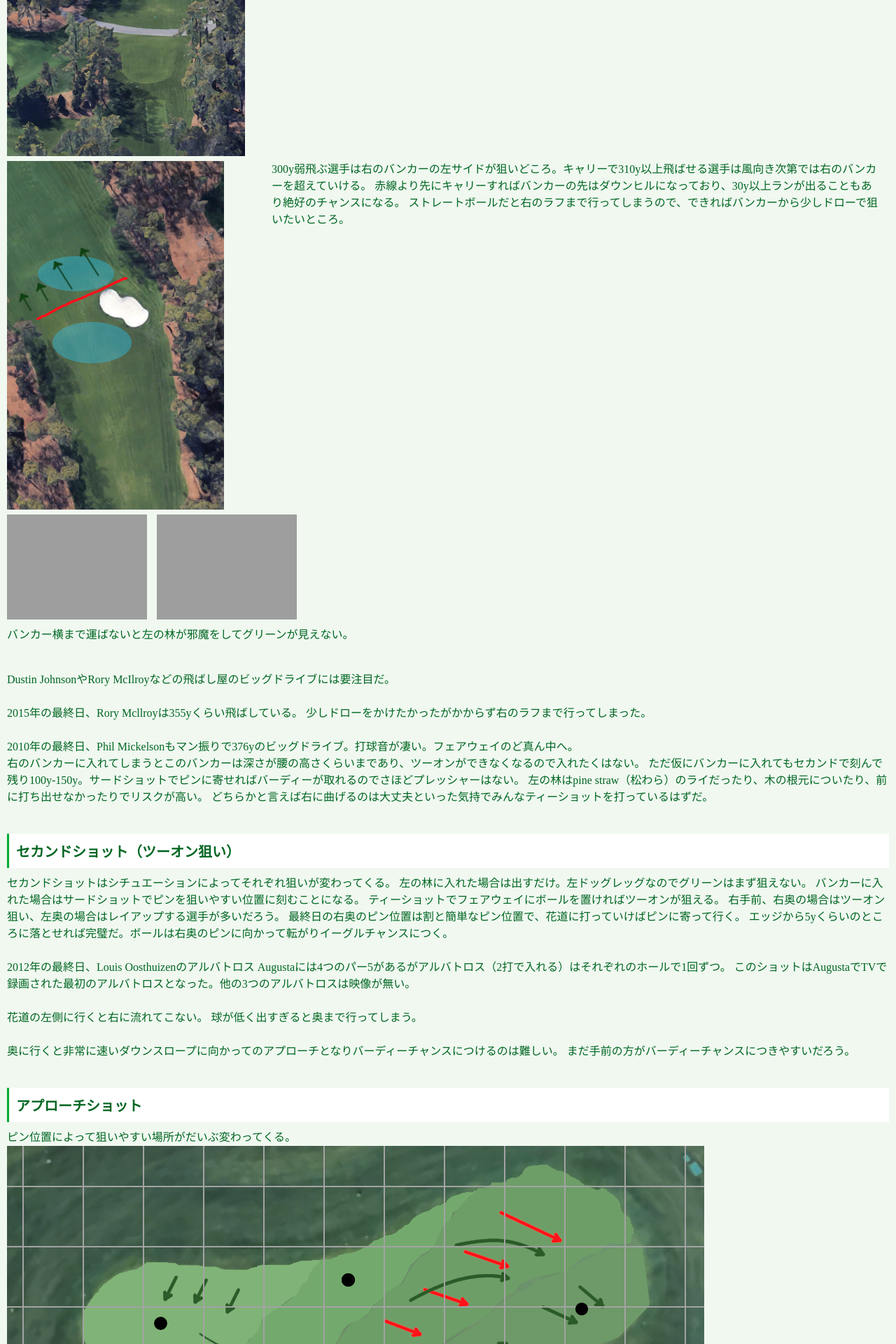
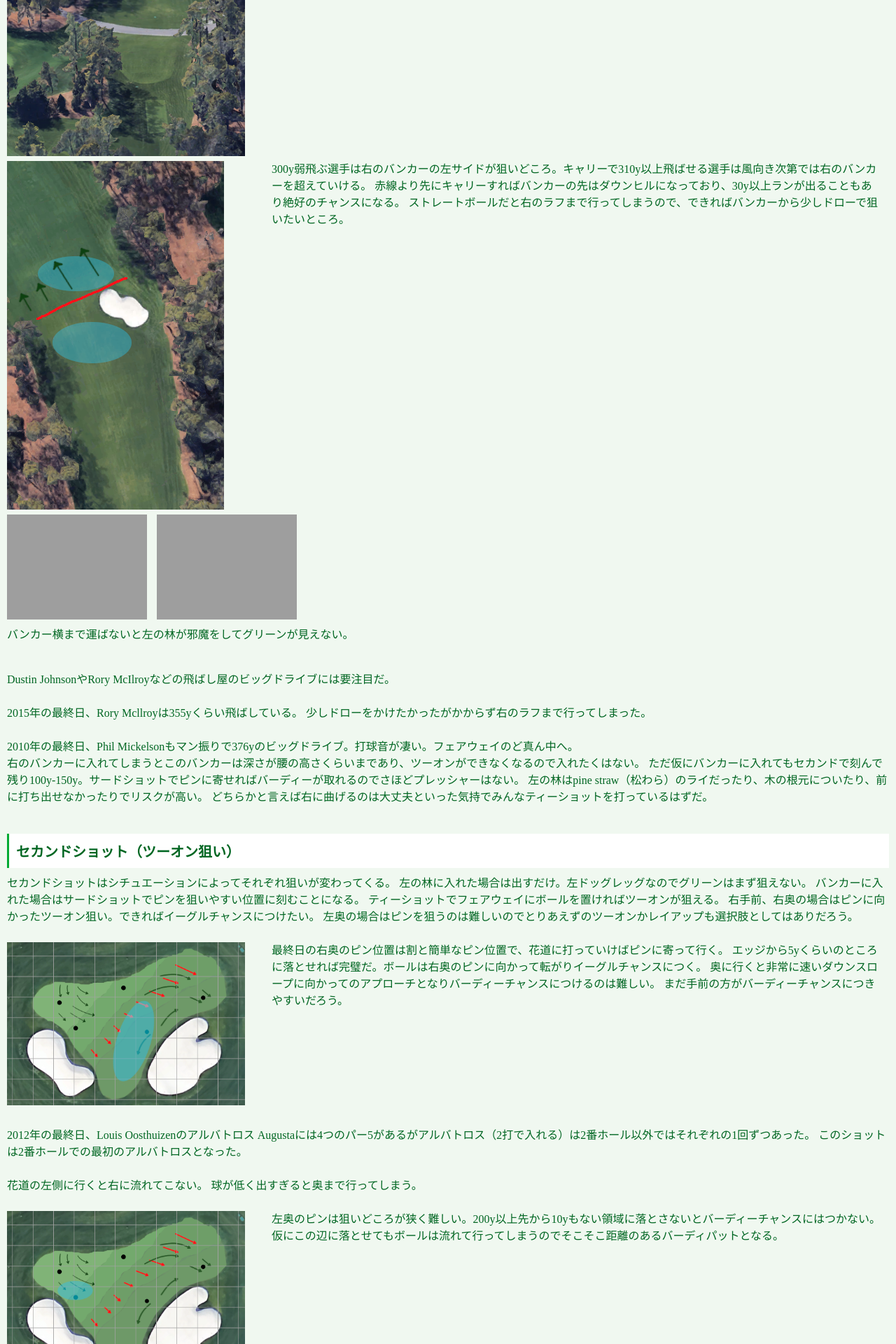
Before and after one commit to higty/WebSite, an ASP.NET Core app: template WebSite_Golf/Views/Hole/Hole2.cshtml in a window 1280 px wide. Shown: the part 1440-3360 px from the top of the page at 70% size. Run offline with ASP.NET Core 8, Linux system fonts and the light colour scheme; the template is opened without the code that fills it, so the values that code supplies are empty; grey boxes are pictures that could not be loaded.

Commit message:
Fix /Hole2 page.

```diff
--- a/WebSite_Golf/LinkMemo.txt
+++ b/WebSite_Golf/LinkMemo.txt
@@ -36,7 +36,7 @@
 2010 7th approach shot Tiger eagle
 2011 3th approach shot https://youtu.be/vegqUyO_YWk?t=4226 Roly
 2011 3th approach shot https://youtu.be/vegqUyO_YWk?t=4398 Cabrela
-
+2018 5th approach shot https://youtu.be/1YBuX9wukbA?t=37 Rickie
 
 11th FW 25-28y narrow
 Topo map
--- a/WebSite_Golf/Views/Hole/Hole2.cshtml
+++ b/WebSite_Golf/Views/Hole/Hole2.cshtml
@@ -88,15 +88,25 @@
         左の林に入れた場合は出すだけ。左ドッグレッグなのでグリーンはまず狙えない。
         バンカーに入れた場合はサードショットでピンを狙いやすい位置に刻むことになる。
         ティーショットでフェアウェイにボールを置ければツーオンが狙える。
-        右手前、右奥の場合はツーオン狙い、左奥の場合はレイアップする選手が多いだろう。
+        右手前、右奥の場合はピンに向かったツーオン狙い。できればイーグルチャンスにつけたい。
+        左奥の場合はピンを狙うのは難しいのでとりあえずのツーオンかレイアップも選択肢としてはありだろう。<br /><br />
 
-        最終日の右奥のピン位置は割と簡単なピン位置で、花道に打っていけばピンに寄って行く。
-        エッジから5yくらいのところに落とせれば完璧だ。ボールは右奥のピンに向かって転がりイーグルチャンスにつく。<br /><br />
+        <div class="image-text-panel">
+            <div class="image-panel">
+                <img src="~/Image/Green2_LandingArea0.png" />
+            </div>
+            <div class="text-panel">
+                最終日の右奥のピン位置は割と簡単なピン位置で、花道に打っていけばピンに寄って行く。
+                エッジから5yくらいのところに落とせれば完璧だ。ボールは右奥のピンに向かって転がりイーグルチャンスにつく。
+                奥に行くと非常に速いダウンスロープに向かってのアプローチとなりバーディーチャンスにつけるのは難しい。
+                まだ手前の方がバーディーチャンスにつきやすいだろう。
+            </div>
+        </div><br />
 
         2012年の最終日、Louis Oosthuizenのアルバトロス
         <video-image-panel video-id="qFYo6iOL7M4" start="3217" end="3316" image-url="/Image/Hole2_Video_Louis_Oosthuizen1.png"></video-image-panel>
-        Augustaには4つのパー5があるがアルバトロス（2打で入れる）はそれぞれのホールで1回ずつ。
-        このショットはAugustaでTVで録画された最初のアルバトロスとなった。他の3つのアルバトロスは映像が無い。<br /><br />
+        Augustaには4つのパー5があるがアルバトロス（2打で入れる）は2番ホール以外ではそれぞれの1回ずつあった。
+        このショットは2番ホールでの最初のアルバトロスとなった。<br /><br />
 
         花道の左側に行くと右に流れてこない。
         <video-image-panel video-id="nnxCQQvLgXw" start="2760" end="2775" image-url="/Image/Hole2_Video_Phil2.png"></video-image-panel>
@@ -105,8 +115,27 @@
         <video-image-panel video-id="nnxCQQvLgXw" start="2798" end="2813" image-url="/Image/Hole2_Video_Couples1.png"></video-image-panel>
         <br /><br />
 
-        奥に行くと非常に速いダウンスロープに向かってのアプローチとなりバーディーチャンスにつけるのは難しい。
-        まだ手前の方がバーディーチャンスにつきやすいだろう。
+
+        <div class="image-text-panel">
+            <div class="image-panel">
+                <img src="~/Image/Green2_LandingArea1.png" />
+            </div>
+            <div class="text-panel">
+                左奥のピンは狙いどころが狭く難しい。200y以上先から10yもない領域に落とさないとバーディーチャンスにはつかない。
+                仮にこの辺に落とせてもボールは流れて行ってしまうのでそこそこ距離のあるバーディパットとなる。
+            </div>
+        </div>
+
+        Rickie Fowlerの左奥のピンへの素晴らしいセカンドショット。
+        <video-image-panel video-id="1YBuX9wukbA" start="3" end="22" image-url="/Image/Hole2_Video_RickieFowler1.png"></video-image-panel>
+        狭い落としどころへの正確なショット。それでもピンから少し離れていってしまう。
+        <br /><br />
+
+        Tommy Fleetwoodのセカンドショット。
+        <video-image-panel video-id="oSVc_ZZ8130" start="5" end="32" image-url="/Image/Hole2_Video_Fleetwood1.png"></video-image-panel>
+        左奥のピンの場合はこんな感じでとりあえず乗せてツーパットでバーディという狙い方も多いだろう。
+        上りのパットになるのでしっかり打てればそんなに難しくはないはずだ。
+
     </div>
 
     <div class="section-title">アプローチショット</div>
@@ -140,7 +169,7 @@
         <video-image-panel video-id="4sV4la-XBYk" start="3810" end="3835" image-url="/Image/Hole2_Video_Phil3.png"></video-image-panel>
         もうちょっと奥まで飛ばせばより加速がついてピンまで戻ってきたはず。<br /><br />
 
-        ここら辺からのアプローチは難しい。
+        奥からのアプローチは難しい。とても速い。
         <video-image-panel video-id="nnxCQQvLgXw" start="2994" end="3010" image-url="/Image/Hole2_Video_Phil4.png"></video-image-panel>
         お分かりだろうか？グリーンエッジにボールを置くくらいでもグリーンからこぼれ出てしまうくらい速い。
         このショットの場合はツーバウンド目がグリーンだったのでオーバーしてしまった。
@@ -162,6 +191,7 @@
         完璧に打っても虫に邪魔されることもある。
         <video-image-panel video-id="4sV4la-XBYk" start="3971" end="4018" image-url="/Image/Hole2_Video_Phil5.png"></video-image-panel>
         スーパースローで見ると信じられないタイミングで完璧な場所に落ちてきている（笑）
+        こんなことがあったものの、この年Philは優勝している。さすがの一言。
 
     </div>
 </div>
```
Also changed, not shown: WebSite_Golf/wwwroot/Image/Green2.png, WebSite_Golf/wwwroot/Image/Green2_LandingArea0.png (added), WebSite_Golf/wwwroot/Image/Green2_LandingArea1.png (added), WebSite_Golf/wwwroot/Image/Hole2_Video_Fleetwood1.png (added), WebSite_Golf/wwwroot/Image/Hole2_Video_RickieFowler1.png (added), 2 other files.
